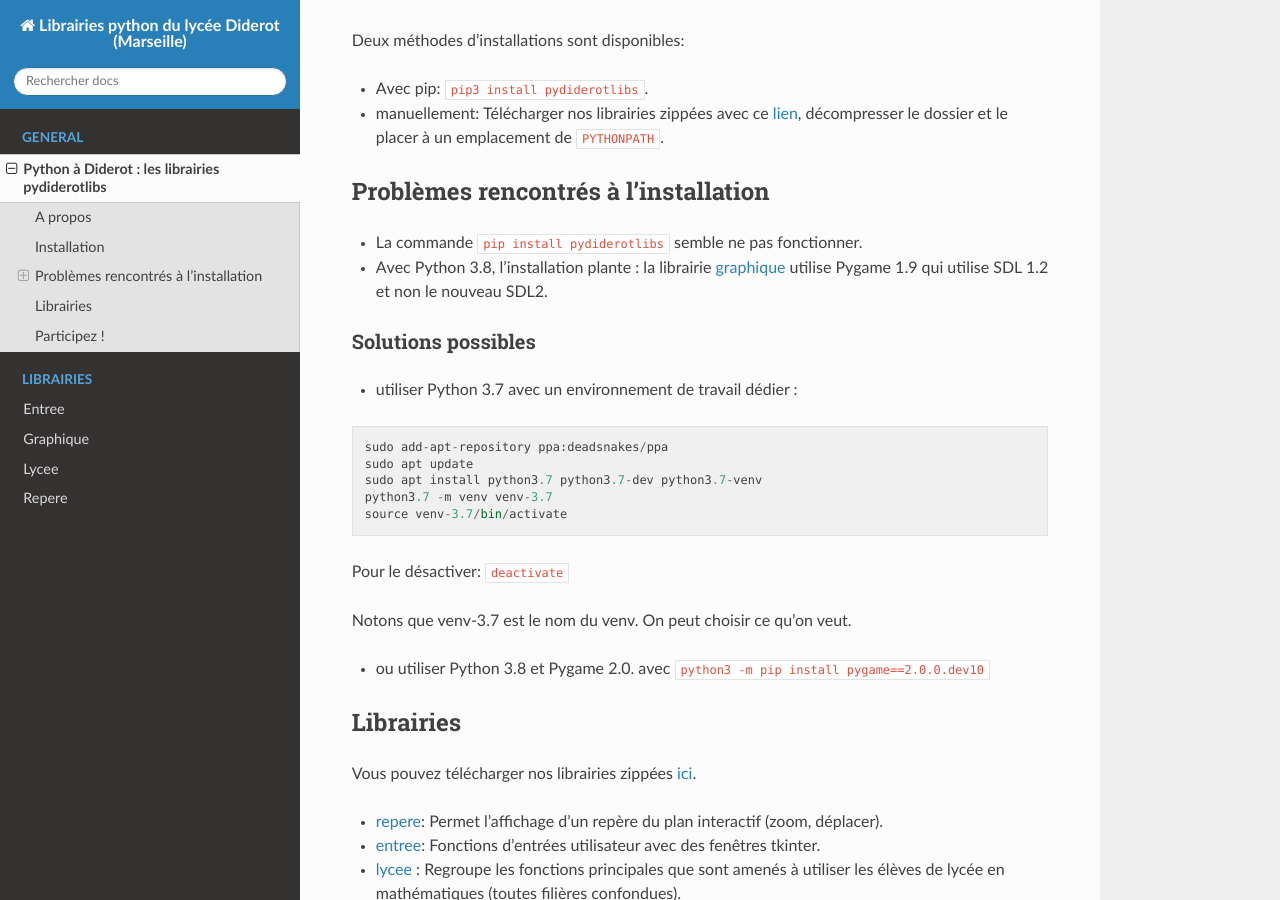
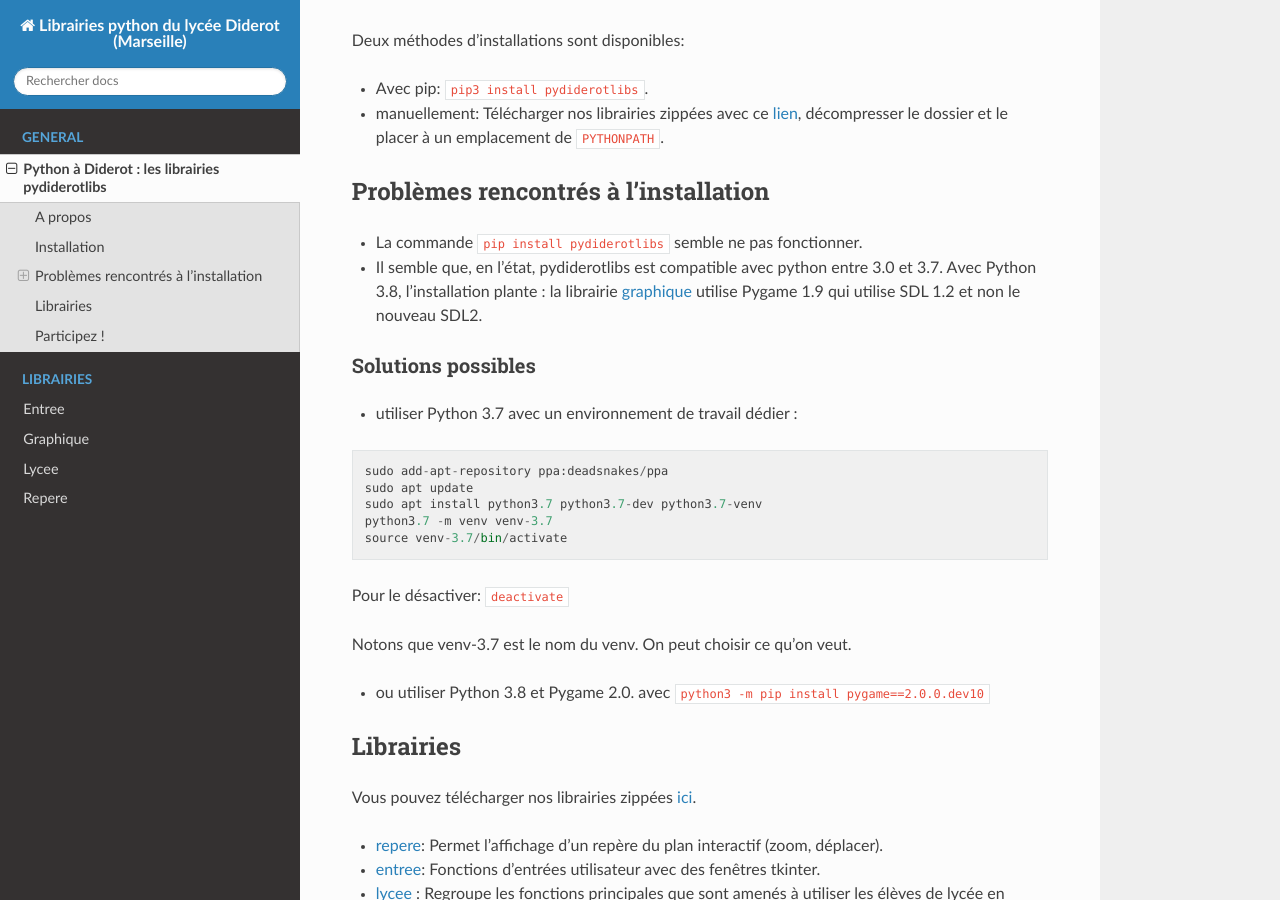
Before and after one commit to Pydiderot/pydiderotlibs, a Sphinx documentation site: the page built from docs/index.md, in a window 1280 px wide and 900 px high, scrolled down 435 px. Built offline with Sphinx 7.4.7 and the Read the Docs theme 2.0.0, drawn with Linux system fonts in a browser that asks for light colours.

Commit message:
Update index.md

````diff
--- a/docs/index.md
+++ b/docs/index.md
@@ -12,7 +12,7 @@ Deux méthodes d'installations sont disponibles:
 
 ## Problèmes rencontrés à l'installation
 - La commande `pip install pydiderotlibs` semble ne pas fonctionner.
-- Avec Python 3.8, l'installation plante : la librairie [graphique](/librairies/graphique.html) utilise Pygame 1.9 qui utilise  SDL 1.2 et non le nouveau SDL2.
+- Il semble que, en l'état, pydiderotlibs est compatible avec python entre 3.0 et 3.7. Avec Python 3.8, l'installation plante : la librairie [graphique](/librairies/graphique.html) utilise Pygame 1.9 qui utilise  SDL 1.2 et non le nouveau SDL2.
 ### Solutions possibles
 - utiliser Python 3.7 avec un environnement de travail dédier :
 ```
````
